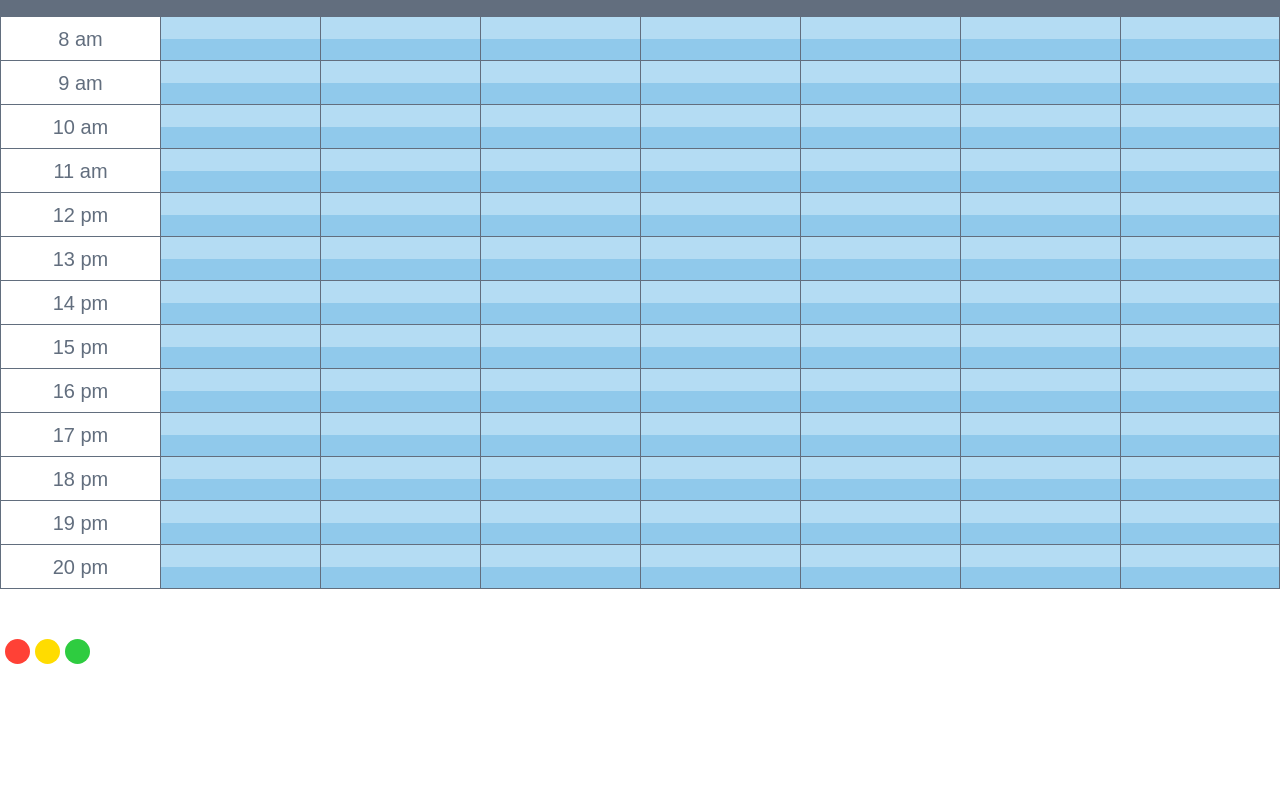
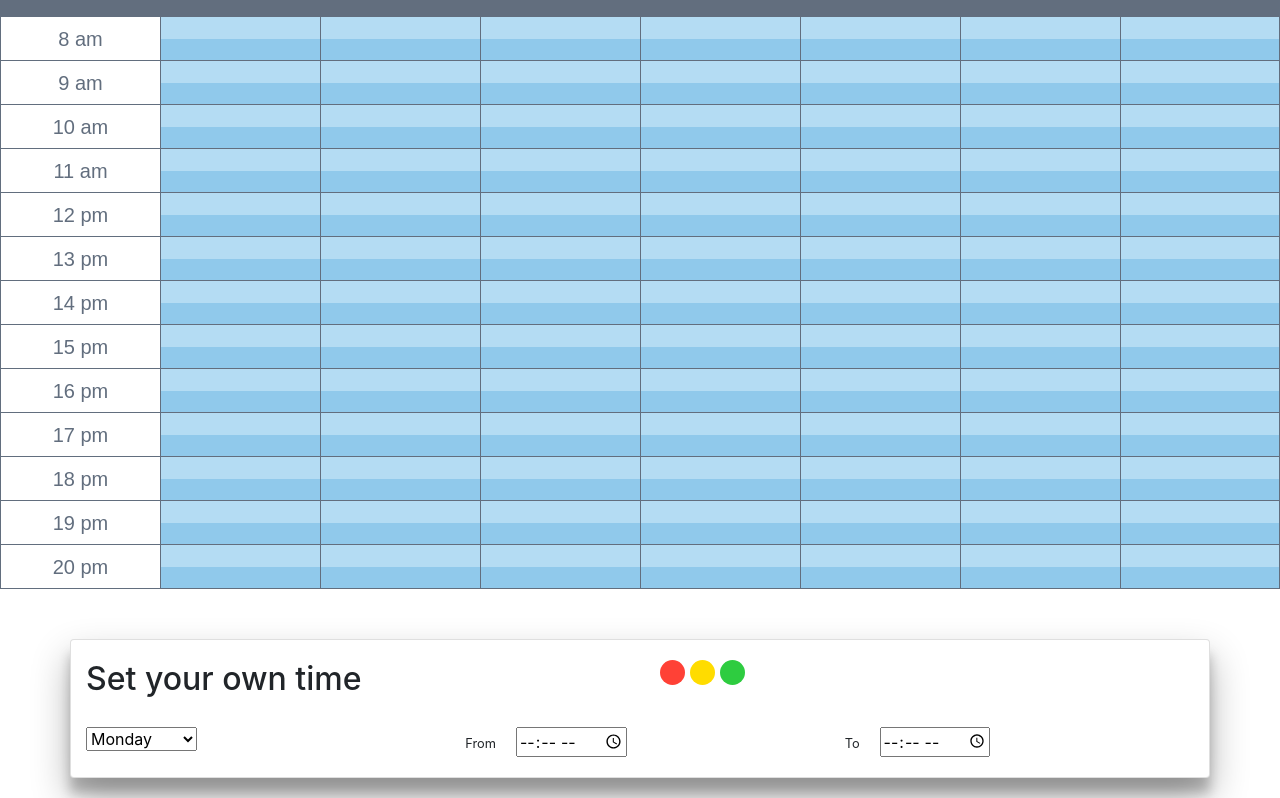
Before and after one commit to Patrikmulato/React-worktime-schedule, a React (Create React App) app: page / in a window 1280 px wide. Shown: the part 202-1000 px from the top of the page. Before the commit the page ends 872 px from the top, so only its background shows below. Built offline with nearby package versions, Linux system fonts and the light colour scheme.

Commit message:
added setTimer html

```diff
--- a/src/App.css
+++ b/src/App.css
@@ -16,6 +16,14 @@ COLOR PICKER
   border-radius: 50%;
   display: inline-block;
   margin-left: 5px;
+}
+
+/**********************************
+SET TIMER
+***********************************/
+.card {
+  box-shadow: 0 19px 38px rgba(0, 0, 0, 0.3), 0 15px 12px rgba(0, 0, 0, 0.22);
+  margin-bottom: 20px;
 }
 /**********************************
 TABLE
--- a/src/App.js
+++ b/src/App.js
@@ -1,7 +1,7 @@
 import React, { Fragment } from 'react';
 import Header from './components/Header';
 import Table from './components/Table';
-import ColorPicker from './components/ColorPicker';
+import SetTimer from './components/SetTimer';
 import './App.css';
 
 function App() {
@@ -9,7 +9,7 @@ function App() {
     <Fragment>
       <Header />
       <Table />
-      <ColorPicker />
+      <SetTimer />
     </Fragment>
   );
 }
--- /dev/null
+++ b/src/components/SetTimer.js
@@ -0,0 +1,57 @@
+import React from 'react';
+import ColorPicker from './ColorPicker';
+
+const SetTimer = () => {
+  return (
+    <div className='card container'>
+      <div className='row' style={{ marginTop: '20px', marginBottom: '20px' }}>
+        <div className='col'>
+          <h2>Set your own time</h2>
+        </div>
+        <div className='col'>
+          <ColorPicker />
+        </div>
+      </div>
+
+      <div class='row' style={{ marginBottom: '20px' }}>
+        <div className='col'>
+          <select>
+            <option value='volvo' selected>
+              Monday
+            </option>
+            <option value='saab'>Tuesday</option>
+            <option value='vw'>Wednesday</option>
+            <option value='audi'>Thursday</option>
+            <option value='audi'>Friday</option>
+            <option value='audi'>Saturday</option>
+            <option value='audi'>Sunday</option>
+          </select>
+        </div>
+        <div className='col'>
+          <small style={{ marginRight: '20px' }}>From</small>
+          <input
+            type='time'
+            id='appt'
+            name='appt'
+            min='08:00'
+            max='20:00'
+            required
+          />
+        </div>
+        <div className='col'>
+          <small style={{ marginRight: '20px' }}>To</small>
+          <input
+            type='time'
+            id='appt'
+            name='appt'
+            min='08:00'
+            max='20:00'
+            required
+          />
+        </div>
+      </div>
+    </div>
+  );
+};
+
+export default SetTimer;
```
